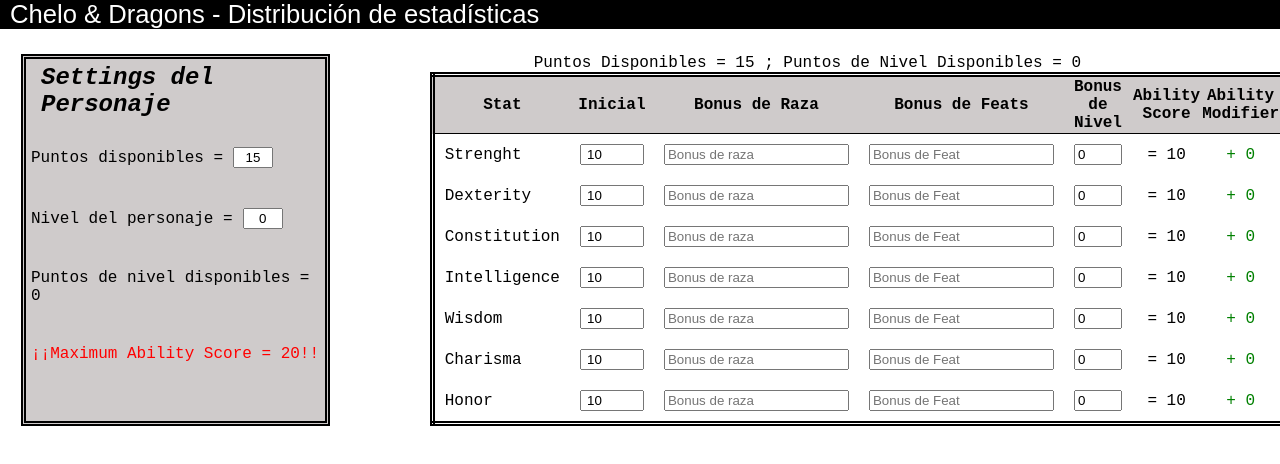
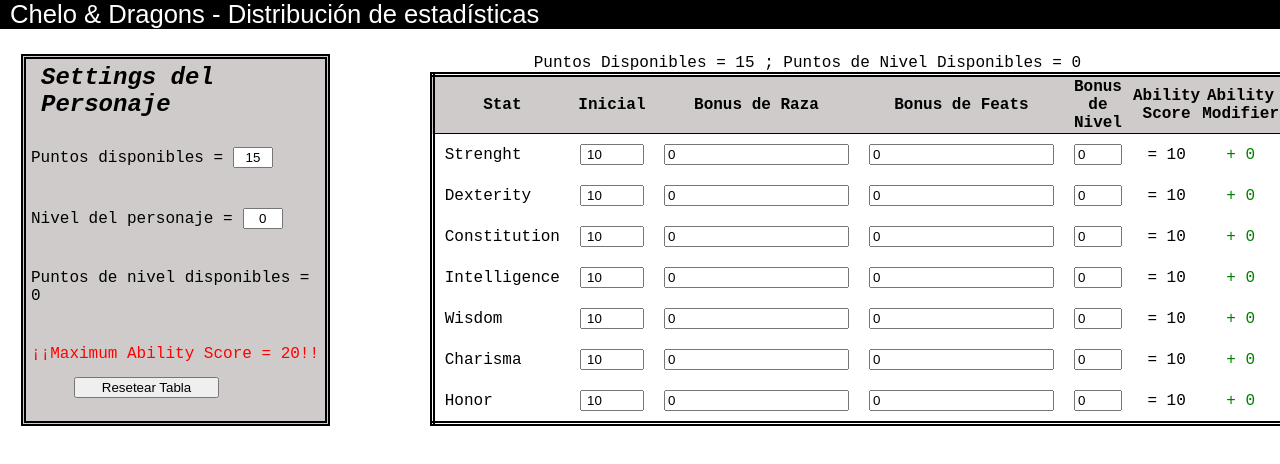
Before and after one commit to juanhosz/dnd_stat_distribution, a React (Create React App) app: page / in a window 1280 px wide. Shown: the top 464 px of the page. Built offline with nearby package versions, Linux system fonts and the light colour scheme.

Commit message:
Se agrega un boton para resetear tabla

```diff
--- a/src/components/StatFrame.tsx
+++ b/src/components/StatFrame.tsx
@@ -84,20 +84,6 @@ export const StatFrame = () =>{
 
 
 
-    useEffect(() =>{
-
-      if (atributosCache) {
-        let atributosParse = JSON.parse(atributosCache);
-        console.log(atributosParse);
-        setAtributos(atributosParse.atributos);
-        setAtributosFeat(atributosParse.atributosFeat);
-        setSettings(atributosParse.settings);
-        setAtributosRaza(atributosParse.atributosRaza);
-        setAtributosNivel(atributosParse.atributosNivel);
-      }
-    },[]);
-
-
 
 
 
@@ -143,6 +129,14 @@ export const StatFrame = () =>{
       return;
     }
 
+    function resetElements(){
+      setAtributos(atributosInicial);
+      setAtributosFeat(atributosFeatInicial);
+      setAtributosNivel(atributosNivelInicial);
+      setAtributosRaza(atributosRazaInicial);
+      setSettings(atributosPrincipalesInicial);
+    }
+
     useEffect(() =>{
       actualizarAbilityScoreMaximo();
     },[settings.Nivel]);
@@ -182,6 +176,7 @@ export const StatFrame = () =>{
             <div> Puntos de nivel disponibles = {settings.BonusNivel}</div>
             <div style={{'color':'red'}}> ¡¡Maximum Ability Score = {settings.AbilityScoreMaximo}!!</div>
           </div>
+          <button className={tableStyle.button_container} onClick= { e => resetElements()}> Resetear Tabla</button>
         </div>
         <div>
           <div>Puntos Disponibles = {settings.PuntosDisponibles} ; Puntos de Nivel Disponibles = {settings.BonusNivel}</div>
--- a/src/components/stat_box.tsx
+++ b/src/components/stat_box.tsx
@@ -123,11 +123,11 @@ export const StatBox = (props: any) =>{
                 </td>
 
                 <td>
-                <input type="number" placeholder="Bonus de raza" min = {0} onChange = {e => setAtributosRaza({...atributosRaza, [nombreStat]:Number(e.target.value)})}>
+                <input type="number" placeholder="Bonus de raza" min = {0} value = {atributosRaza[statName]} onChange = {e => setAtributosRaza({...atributosRaza, [nombreStat]:Number(e.target.value)})}>
                 </input>
                 </td>
                 <td>
-                <input type = "number" placeholder="Bonus de Feat" min = {0} onChange = {e => setAtributosFeat({...atributosFeat,[nombreStat]:Number(e.target.value)})}></input>
+                <input type = "number" placeholder="Bonus de Feat" min = {0} value = {atributosFeat[statName]} onChange = {e => setAtributosFeat({...atributosFeat,[nombreStat]:Number(e.target.value)})}></input>
                 </td>
                 <td>
                 <input type="number" placeholder="Bonus de Nivel" min = {0} max = {atributosNivel[statName]+settings.BonusNivel} title = {"bonus de nivel"} value = {atributosNivel[statName].toString()} onChange = {e => setBonusNivelFuncion(Number(e.target.value))}>
--- a/src/styles/table.module.css
+++ b/src/styles/table.module.css
@@ -50,6 +50,13 @@
   margin-left: 10px;
 }
 
+.button_container{
+    width: 50%;
+    justify-content: center;
+    margin-left: 15%;
+    margin-top: 5%;
+}
+
 .table_format{
     border-spacing: 10px 0;
     border-collapse: collapse;
```
